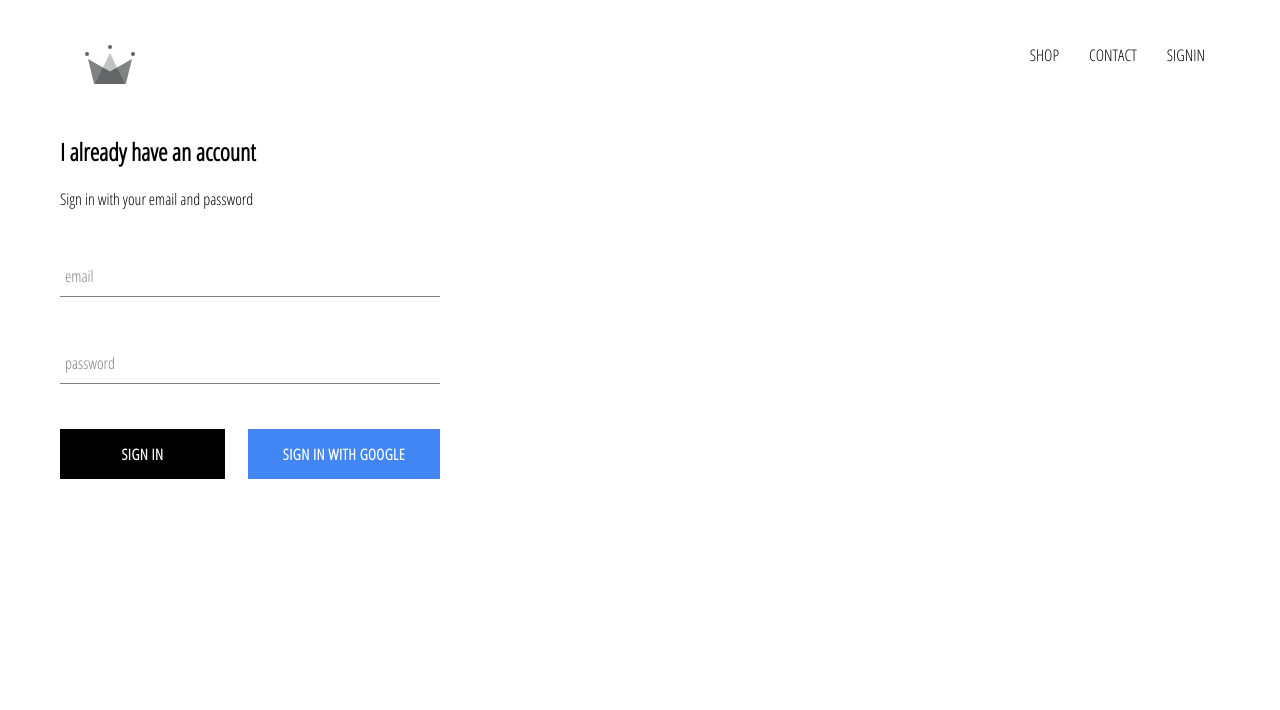
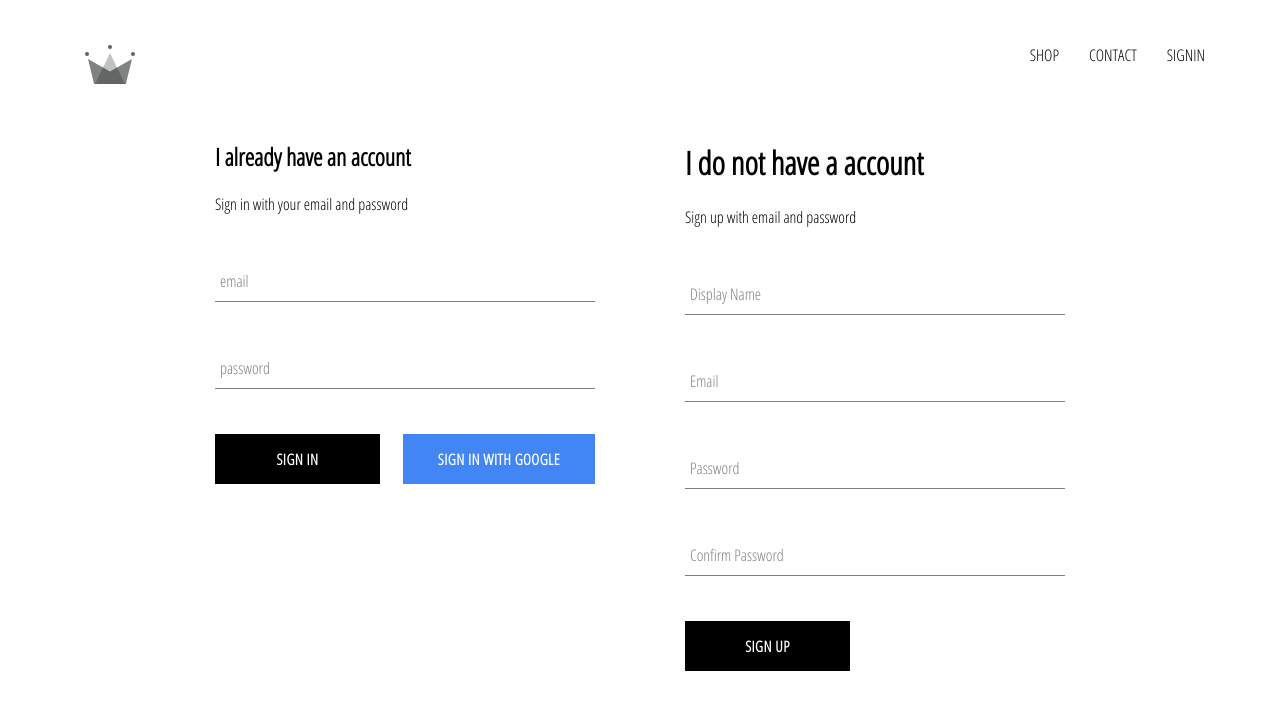
Before and after one commit to HimanshuMandwal/crwn-clothing, a React (Create React App) app: page /sign-in in a window 1280 px wide. Shown: the top 710 px of the page. Built offline with nearby package versions, Linux system fonts and the light colour scheme; no server answers.

Commit message:
added the firebase utils and added the ability to store the user in  firebaseDB and added sign up using email

```diff
--- a/src/App.js
+++ b/src/App.js
@@ -5,7 +5,7 @@
 import ShopPage from './pages/shop/shop.component';
 import Header from './components/header/header.component';
 import SignInAndSignUpPage from './pages/sign-in-and-sign-up/sign-in-and-sign-up.component';
-import { auth } from './firebase/firebase.utils';
+import { auth, createUserProfileDocument } from './firebase/firebase.utils';
 
 function hats() {
   return (
@@ -27,11 +27,20 @@
   unsubscribeFromAuth = null;
 
   componentDidMount() {
-    this.unsubscribeFromAuth = auth.onAuthStateChanged(user => { //this onAuthStateChanged function returns a f/n which on calling deletes the current sign user subscription
-       this.setState({
-        currentUser: user,
-      });
-      console.log(user);
+    this.unsubscribeFromAuth = auth.onAuthStateChanged(async (user) => { //this onAuthStateChanged function returns a f/n which on calling deletes the current sign user subscription
+      if(user) {
+        const userRef = await createUserProfileDocument(user);
+        userRef.onSnapshot((snapshot)=>{
+          this.setState({
+            currentUser:{id: snapshot.id,
+            ...snapshot.data(),
+            }
+          },()=>{console.log(this.state)})
+        })
+      } else {
+        this.setState({currentUser:user});
+      }
+
     })
   }
 
--- a/src/components/form-input/form-input.component.jsx
+++ b/src/components/form-input/form-input.component.jsx
@@ -3,10 +3,9 @@
 
 const FormInput = ({handleChange, label ,...otherProps}) => (
     <div className = "group">
-        <input className ='form-input' onChange= {handleChange}>
-        </input>
+        <input className ='form-input' onChange= {handleChange} {...otherProps}/>
         {
-            label?(<label className={`${otherProps.value.length ? 'shrink' : '' } form-input-label`}>{label}</label>):null
+            label? <label className={`${otherProps.value.length ? 'shrink':''} form-input-label`}>{label}</label>:null
         }
     </div>
 
--- /dev/null
+++ b/src/components/sign-up/sign-up.component.jsx
@@ -0,0 +1,95 @@
+import React from 'react';
+import './sign-up.styles.scss';
+
+import CustomButton from '../custom-button/custom-button.component';
+
+
+import FormInput from '../form-input/form-input.component';
+
+import { auth, createUserProfileDocument} from '../../firebase/firebase.utils';
+
+class SignUp extends React.Component {
+    constructor(){
+        super();
+        this.state = {
+            displayName: '',
+            email: '',
+            password: '',
+            confirmPassword: '',
+        }
+    }
+
+    handleSubmit = async (event)=>{
+        event.preventDefault();
+        const { email, displayName , password , confirmPassword } = this.state;
+        if(password !== confirmPassword) {
+            alert("Password don't match");
+            return;
+        }
+        try {
+            const {user} = await auth.createUserWithEmailAndPassword(email, password);
+            const userRef = await createUserProfileDocument(user,{displayName});
+            this.setState({
+                displayName: '',
+                email: '',
+                password: '',
+                confirmPassword: '',
+            });
+        } catch(e) {
+            console.error(`there is error in signing Up ${e}`);
+        }
+    }
+
+    handleChange = (event) =>{
+        const {name, value} = event.target;
+        this.setState({
+            [name]: value,
+        });
+    }
+    render() {
+        const { email, displayName , password , confirmPassword } = this.state;
+        return(
+            <div className='sign-up'>
+                <h1> I  do not have a account</h1>
+                <span>Sign up with email and password</span>
+                <form className='sign-up-form' onSubmit ={this.handleSubmit}>
+                    <FormInput
+                    type= 'text'
+                    name= 'displayName'
+                    value= {displayName}
+                    onChange= {this.handleChange}
+                    label='Display Name'
+                    required
+                    />
+                    <FormInput
+                    type= 'email'
+                    name= 'email'
+                    value= {email}
+                    onChange= {this.handleChange}
+                    label='Email'
+                    required
+                    />
+                    <FormInput
+                    type= 'password'
+                    name= 'password'
+                    value= {password}
+                    onChange= {this.handleChange}
+                    label='Password'
+                    required
+                    />
+                    <FormInput
+                    type= 'password'
+                    name= 'confirmPassword'
+                    value= {confirmPassword}
+                    onChange= {this.handleChange}
+                    label='Confirm Password'
+                    required
+                    />
+                    <CustomButton type ='submit'>SIGN UP</CustomButton>
+                </form>
+            </div>
+        )
+    }
+}
+
+export default SignUp;
--- /dev/null
+++ b/src/components/sign-up/sign-up.styles.scss
@@ -0,0 +1,8 @@
+.sign-up {
+    display: flex;
+    flex-direction: column;
+    width: 380px;
+    .title{
+        margin: 10px 0px;
+    }
+}
--- a/src/firebase/firebase.utils.js
+++ b/src/firebase/firebase.utils.js
@@ -23,3 +23,32 @@
 provider.setCustomParameters({prompt: 'select_account'});
 
 export const signInWithGoogle = () => auth.signInWithPopup(provider);
+
+export const createUserProfileDocument = async (userAuth, additionalData) => {
+  if(!userAuth) {
+    return;
+  }
+  const userRef = firestore.doc(`users/${userAuth.uid}`);
+
+  const snapShot = await userRef.get();
+
+  if(!snapShot.exists) {
+    const {displayName, email} = userAuth;
+    const createdAt = new Date();
+
+
+    try {
+      userRef.set({
+        displayName,
+        email,
+        createdAt,
+        ...additionalData
+      })
+    } catch(e) {
+      console.log(`error in creating user in Database ${e}`);
+    }
+  }
+  return userRef;
+  //docReference(can be used to perform crud operation) vs collectionRef
+  // console.log(userAuth);
+}
--- a/src/pages/sign-in-and-sign-up/sign-in-and-sign-up.component.jsx
+++ b/src/pages/sign-in-and-sign-up/sign-in-and-sign-up.component.jsx
@@ -1,11 +1,12 @@
 import React from 'react';
 import './sign-in-and-sign-up.styles.scss';
 import SignIn from '../../components/sign-in/sign-in.component';
+import SignUp from "../../components/sign-up/sign-up.component";
 
 const SignInAndSignUpPage = () => (
         <div className='sign-in-and-sign-up'>
             <SignIn/>
-            {/* <SignIn/> */}
+            <SignUp/>
         </div>
 
 )
--- a/src/pages/sign-in-and-sign-up/sign-in-and-sign-up.styles.scss
+++ b/src/pages/sign-in-and-sign-up/sign-in-and-sign-up.styles.scss
@@ -0,0 +1,8 @@
+.sign-in-and-sign-up{
+    width: 850px;
+    display: flex;
+    flex-direction: row;
+    justify-content: space-between;
+    margin: 30px auto;
+
+}
```
Also changed, not shown: 1 other file (tests, documents, lock files or other folders).
